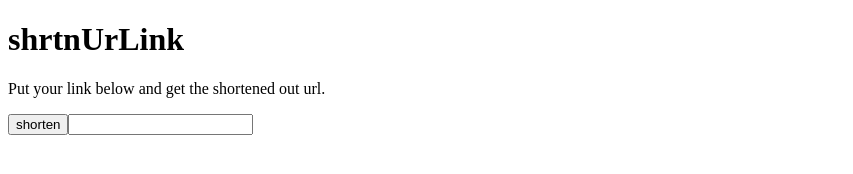
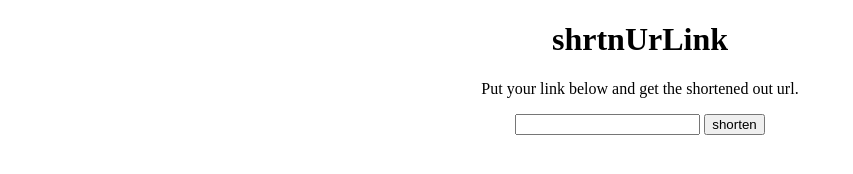
Before and after one commit to daniswastaken/shortlink, a plain HTML site: page src/index.html in a window 1280 px wide. Shown: the whole page, without its empty margins (0-853 px from the left). Drawn offline with Linux system fonts and the light colour scheme.

Commit message:
feat: center

```diff
--- a/src/index.html
+++ b/src/index.html
@@ -5,7 +5,12 @@
         <meta name="viewport" content="width=device-width, initial-scale=1.0" />
         <title>Handaru's Shortlink</title>
     </head>
-    <style></style>
+    <style>
+        .main {
+            text-align: center;
+            height: 100vh;
+        }
+    </style>
     <body>
         <div class="main">
             <div class="brand">
@@ -19,7 +24,6 @@
                         type="submit"
                         value="shorten"
                         form="submit_link"
-                        style="float: left"
                     >
                         shorten
                     </button>
```
